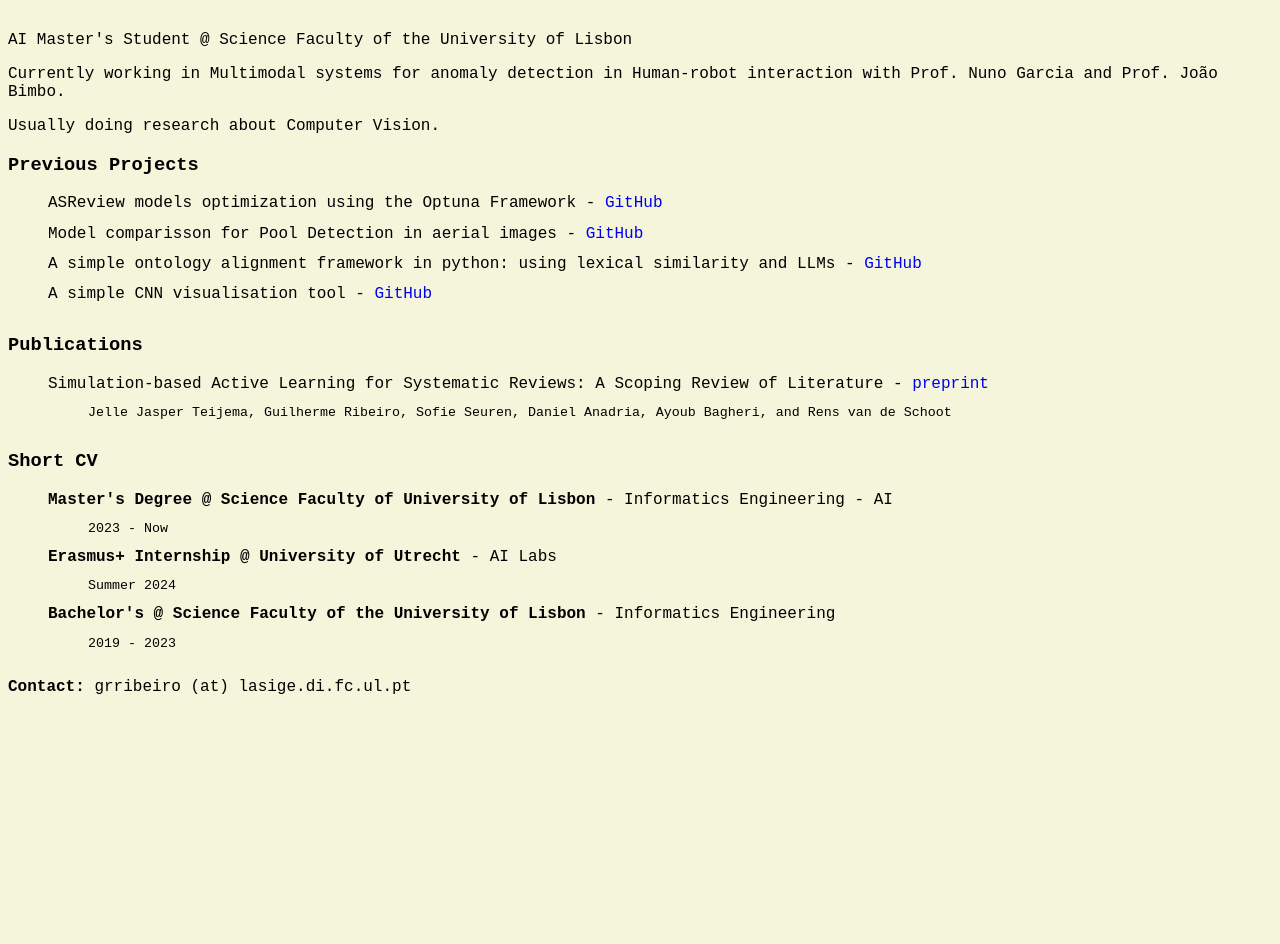
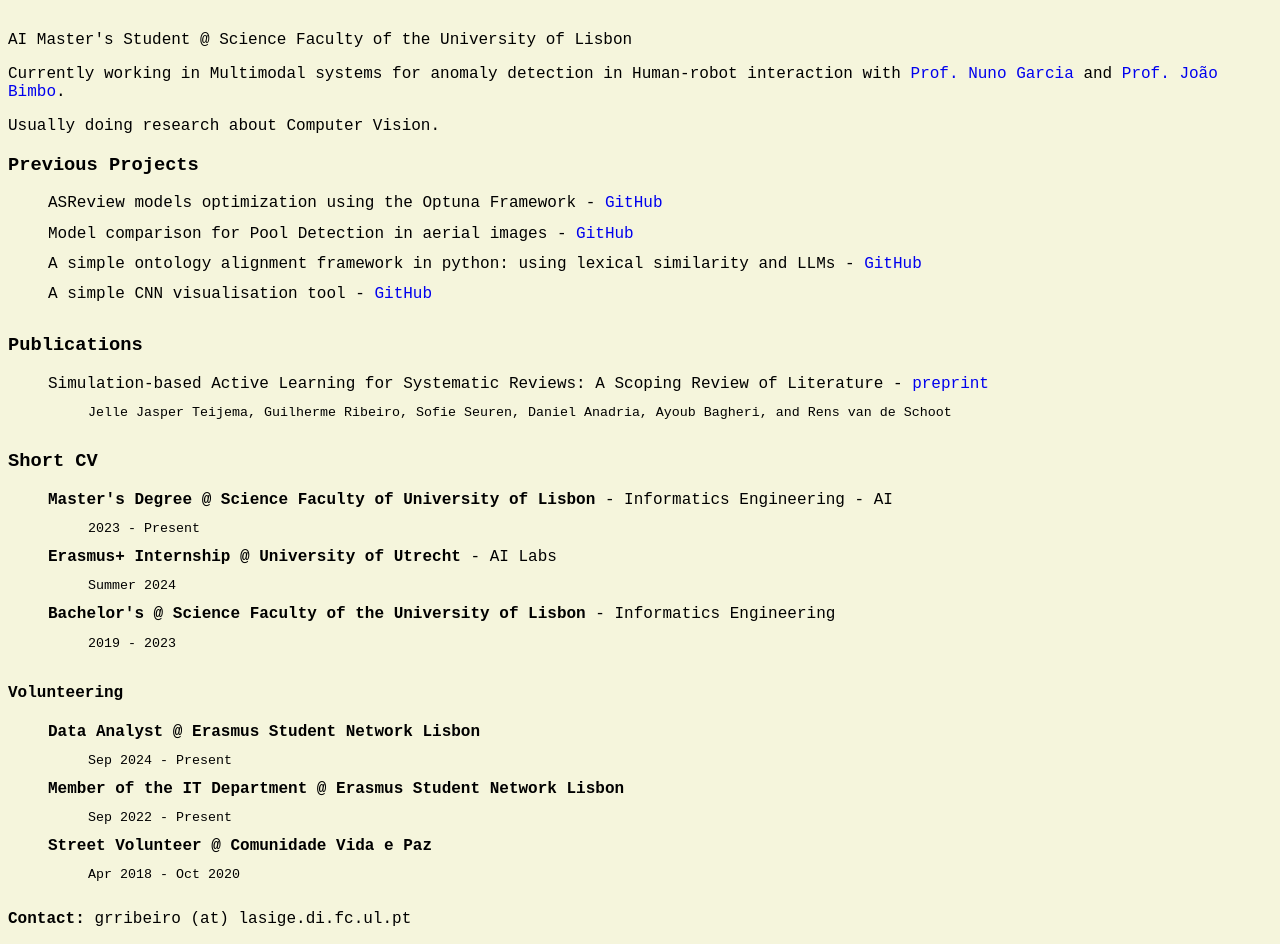
Before and after one commit to Gui921/gui921.github.io, a plain HTML site: page index.html in a window 1280 px wide. Shown: the part 73-1017 px from the top of the page. Before the commit the page ends 800 px from the top, so only its background shows below. Drawn offline with Linux system fonts and the light colour scheme.

Commit message:
Site Update

```diff
--- a/index.html
+++ b/index.html
@@ -4,6 +4,7 @@
     <meta charset="UTF-8">
     <meta name="viewport" content="width=device-width, initial-scale=1.0">
     <title>Guilherme Ribeiro</title>
+    <link rel="icon" type="image/x-icon" href="images/favicon.ico">
     <link rel="stylesheet" href="style.css">
 </head>
 <body>
@@ -21,13 +22,13 @@
 
 
     <p>AI Master's Student @ Science Faculty of the University of Lisbon</p>
-    <p>Currently working in Multimodal systems for anomaly detection in Human-robot interaction with Prof. Nuno Garcia and Prof. João Bimbo.</p>
+    <p>Currently working in Multimodal systems for anomaly detection in Human-robot interaction with <a href="https://ciencias.ulisboa.pt/pt/perfil/nrgarcia">Prof. Nuno Garcia</a> and <a href="https://ciencias.ulisboa.pt/pt/perfil/jmbimbo">Prof. João Bimbo</a>.</p>
     <p>Usually doing research about Computer Vision.</p>
 
     <h3>Previous Projects</h3>
     <ul>
         <li>ASReview models optimization using the Optuna Framework - <a href="https://github.com/Gui921/ASReview-Optuna-Optimization">GitHub</a></li>
-        <li>Model comparisson for Pool Detection in aerial images - <a href="https://github.com/RomuloNogueira02/Deep-Learning-Project"> GitHub</a></li>
+        <li>Model comparison for Pool Detection in aerial images - <a href="https://github.com/RomuloNogueira02/Deep-Learning-Project"> GitHub</a></li>
         <li>A simple ontology alignment framework in python: using lexical similarity and LLMs - <a href="https://github.com/RomuloNogueira02/KG-Project">GitHub</a></li>
         <li>A simple CNN visualisation tool - <a href="https://github.com/Gui921/Visualisation-of-a-CNN">GitHub</a></li>
     </ul>
@@ -45,7 +46,7 @@
     <ul>
         <li><b>Master's Degree @ Science Faculty of University of Lisbon</b> - Informatics Engineering - AI</li>
         <ul>
-            <span class="note"><li>2023 - Now</li></span>
+            <span class="note"><li>2023 - Present</li></span>
         </ul>
         <li><b>Erasmus+ Internship @ University of Utrecht</b> - AI Labs</li>
         <ul>
@@ -56,6 +57,21 @@
             <span class="note"><li>2019 - 2023</li></span>
         </ul>
     </ul>
+    <h4>Volunteering</h4>
+    <ul>
+        <li><b>Data Analyst @ Erasmus Student Network Lisbon</b></li>
+        <ul>
+            <span class="note"><li>Sep 2024 - Present</li></span>
+        </ul>
+        <li><b>Member of the IT Department @ Erasmus Student Network Lisbon</b></li>
+        <ul>
+            <span class="note"><li>Sep 2022 - Present</li></span>
+        </ul>
+        <li><b>Street Volunteer @ Comunidade Vida e Paz</b></li>
+        <ul>
+            <span class="note"><li>Apr 2018 - Oct 2020</li></span>
+        </ul>
+    </ul>
     <p><b>Contact:</b> grribeiro (at) lasige.di.fc.ul.pt</p>
 </body>
 </html>
```
Also changed, not shown: images/favicon.ico (added).
